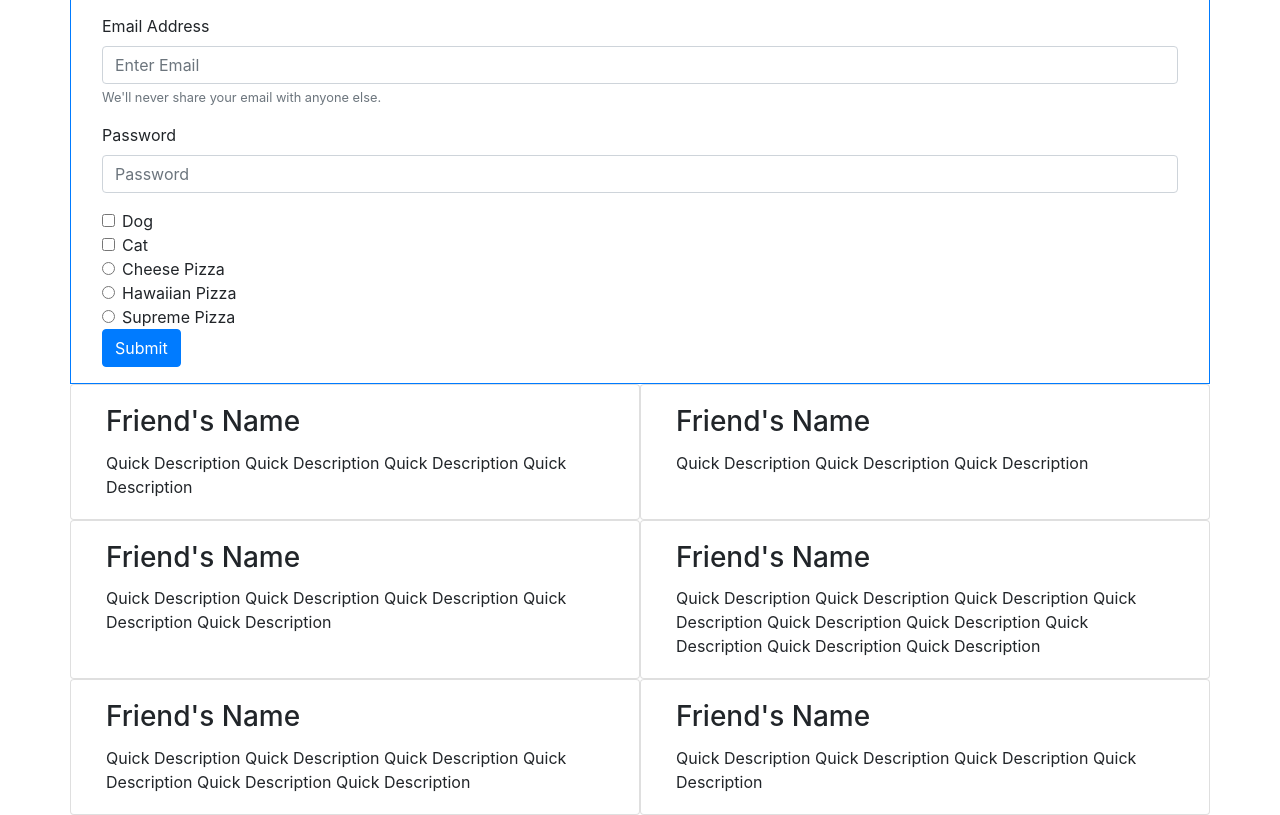
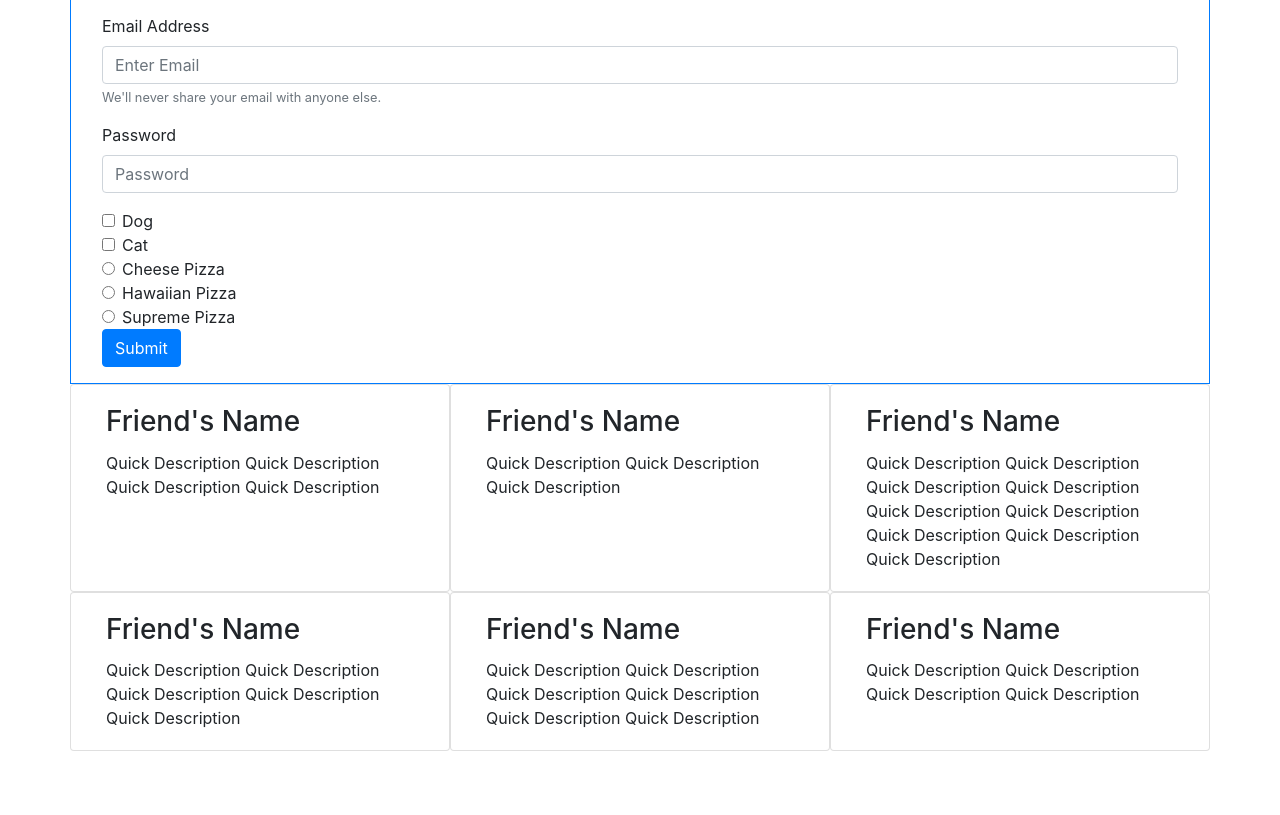
Before and after one commit to wildintu/Bootstrap-4-Drills, a plain HTML site: page index.html in a window 1280 px wide. Shown: the part 83-898 px from the top of the page. After the commit the page ends 834 px from the top, so only its background shows below. Drawn offline with nearby package versions, Linux system fonts and the light colour scheme.

Commit message:
three in a row

```diff
--- a/index.html
+++ b/index.html
@@ -56,27 +56,19 @@
             </span>
         </div>
         <div class="row">
-            <div class="card col-6">
+            <div class="card col-4">
                 <div class="card-body">
                     <h3 class="card-title">Friend's Name</h3>
                     <p class="card-text">Quick Description Quick Description Quick Description Quick Description</p>
                 </div>
             </div>
-            <div class="card col-6">
+            <div class="card col-4">
                 <div class="card-body">
                     <h3 class="card-title">Friend's Name</h3>
                     <p class="card-text">Quick Description Quick Description Quick Description</p>
                 </div>
             </div>
-        </div>
-        <div class="row">
-            <div class="card col-6">
-                <div class="card-body">
-                    <h3 class="card-title">Friend's Name</h3>
-                    <p class="card-text">Quick Description Quick Description Quick Description Quick Description Quick Description</p>
-                </div>
-            </div>
-            <div class="card col-6">
+            <div class="card col-4">
                 <div class="card-body">
                     <h3 class="card-title">Friend's Name</h3>
                     <p class="card-text">Quick Description Quick Description Quick Description Quick Description Quick Description Quick Description Quick Description Quick Description Quick Description</p>
@@ -84,13 +76,19 @@
             </div>
         </div>
         <div class="row">
-            <div class="card col-6">
+            <div class="card col-4">
+                <div class="card-body">
+                    <h3 class="card-title">Friend's Name</h3>
+                    <p class="card-text">Quick Description Quick Description Quick Description Quick Description Quick Description</p>
+                </div>
+            </div>
+            <div class="card col-4">
                 <div class="card-body">
                     <h3 class="card-title">Friend's Name</h3>
                     <p class="card-text">Quick Description Quick Description Quick Description Quick Description Quick Description Quick Description</p>
                 </div>
             </div>
-            <div class="card col-6">
+            <div class="card col-4">
                 <div class="card-body">
                     <h3 class="card-title">Friend's Name</h3>
                     <p class="card-text">Quick Description Quick Description Quick Description Quick Description</p>
```
